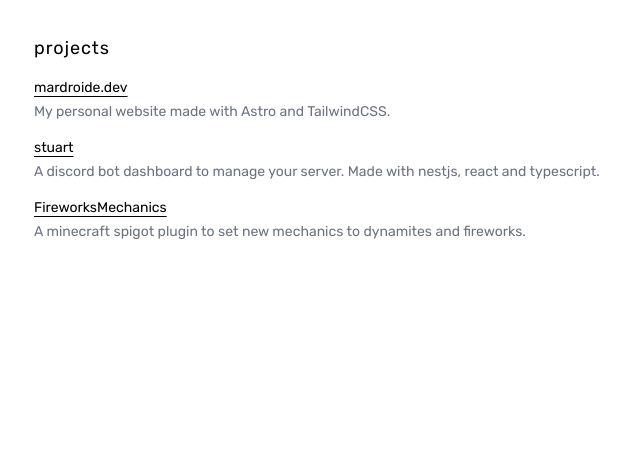
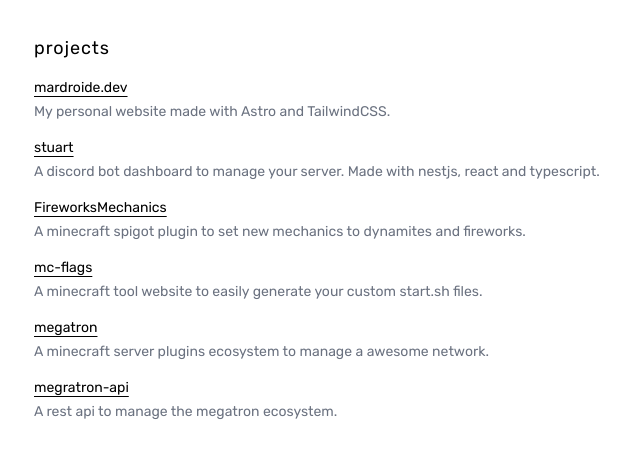
Before and after one commit to Hyro32/hyro.one, an Astro site: page / in a window 1280 px wide. Shown: the part 102-560 px from the top of the page, without its empty margins (318-958 px from the left). Built offline with nearby package versions, Linux system fonts and the light colour scheme; Astro itself is replaced by a stand-in of ours.

Commit message:
update projects

```diff
--- a/src/pages/index.astro
+++ b/src/pages/index.astro
@@ -17,6 +17,21 @@
     title: 'FireworksMechanics',
     description: 'A minecraft spigot plugin to set new mechanics to dynamites and fireworks.',
     link: 'https://github.com/sphealhub/FireworksMechanics'
+  },
+  {
+    title: 'mc-flags',
+    description: 'A minecraft tool website to easily generate your custom start.sh files.',
+    link: 'https://github.com/Mardroide/mc-flags'
+  },
+  {
+    title: 'megatron',
+    description: 'A minecraft server plugins ecosystem to manage a awesome network.',
+    link: 'https://github.com/Mardroide/megatron'
+  },
+  {
+    title: 'megratron-api',
+    description: 'A rest api to manage the megatron ecosystem.',
+    link: 'https://github.com/Mardroide/megatron-api'
   }
 ]
 ---
```
